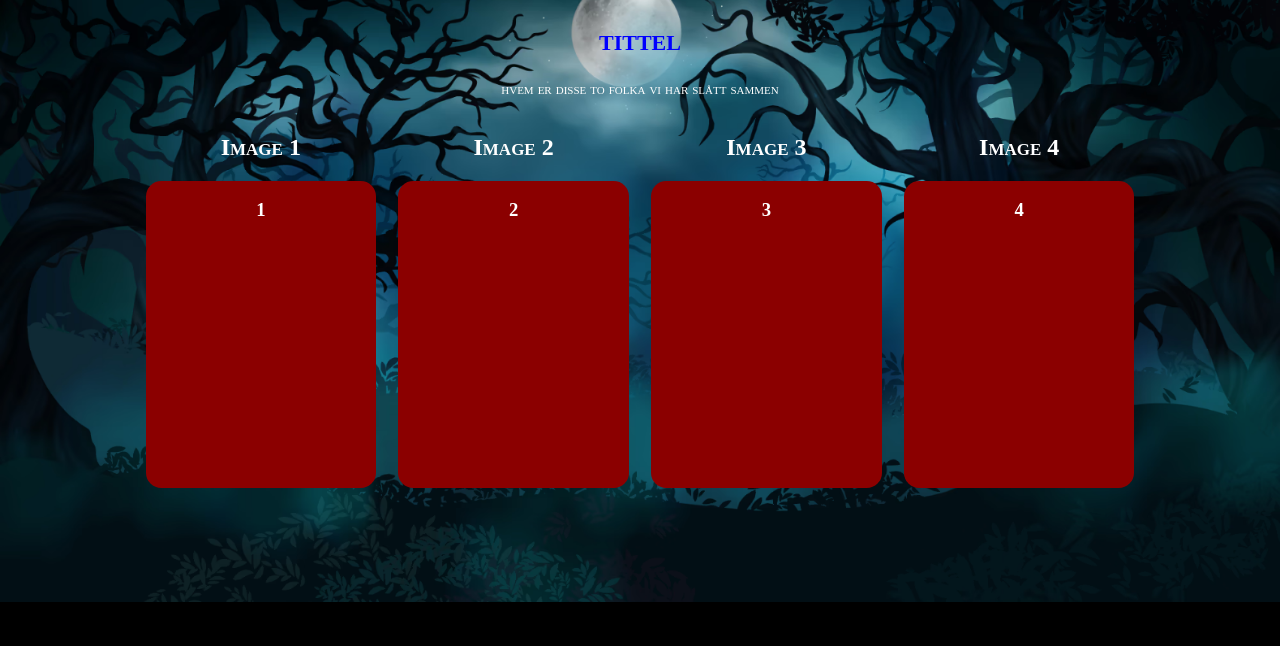
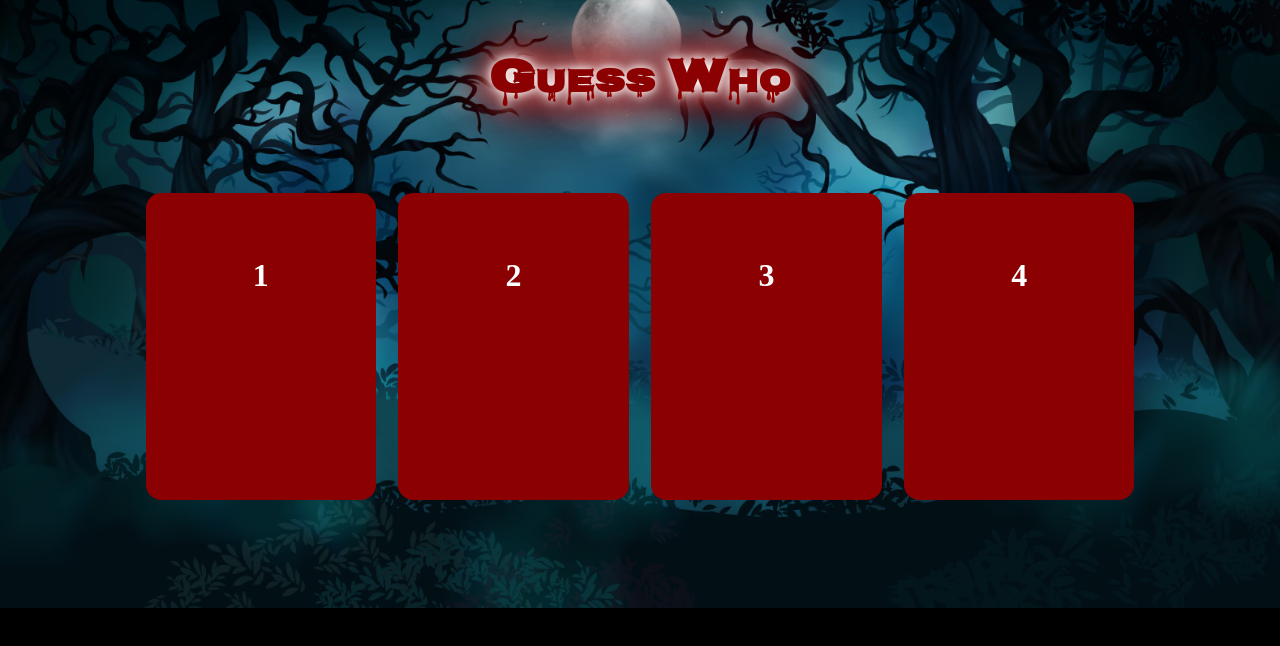
Before and after one commit to vektorprogrammet/halloween-jeopardy, a React (Vite) app: page /GuessWho in a window 1280 px wide. Shown: the top 646 px of the page. Built offline with nearby package versions, Linux system fonts and the light colour scheme.

Commit message:
feat: :sparkles: Fixed some styling

```diff
--- a/src/components/challenge/Challenge.css
+++ b/src/components/challenge/Challenge.css
@@ -31,10 +31,7 @@
     scale: 1.05;
 }
 
-.link {
-    /* display: inline-block; */
-    height: 100%;
-    width: 100%;
+.url{
     color: #fff;
     text-decoration: none;
 }
--- a/src/components/challenge/ChallengeLists.tsx
+++ b/src/components/challenge/ChallengeLists.tsx
@@ -18,7 +18,7 @@ export const hahahalloween_challenges: ReactNode[] = [
     // Enten link/bytte side til eller fysisk (med kort) hesteveddeløp. Laget med færrest poeng får velge farge først (evt. de som åpnet luken)
     // <h3>Hesteveddeløp! Alle lag får hver sin farge, og vinneren får poengene og dele ut 10 slurker</h3>,
     <button className='new-page-button' >
-        <a href="https://filipskaug.github.io/HorseRace/" target='blank' className='link'>Hesteløp!</a>
+        <a href="https://filipskaug.github.io/HorseRace/" target='blank' className='url'>Hesteløp!</a>
     </button>,
     // Limbo-konkurranse mellom alle lag. En fra hvert lag deltar. Alle starter like høyt opp (høyde på personen har ingenting å si).
     <h3>Limbo! Alle lag sender en utfordrer. Vinneren får poengene, og dele ut 10 slurker</h3>,
@@ -41,8 +41,11 @@ export const trick_or_treat_challenges: ReactNode[] = [
     // Leser en sant eller usant-påstand for hver av lagmedlemmene. Dersom de svarer riktig, får de dele ut 3 slurker, ved feil må laget ta 3 slurker. Alle feil = chug på hele laget
     <h3>Sant eller usant: alle på laget får en hver. Riktig = dele ut 3 slurker, feil = laget tar 3 slurker</h3>,
     // Enten link/bytte side til eller mini-spin the wheel inni luka. F.eks. tall fra 1-6, og laget må drikke antall slurker hjulet lander på
-    <button onClick={() => { window.open('/SpinTheWheel', '_blank') }} className="new-page-button">
-        Spin the wheel!
+    // <button onClick={() => { window.open('/SpinTheWheel', '_blank') }} className="new-page-button">
+    //     Spin the wheel!
+    // </button>,
+    <button className='new-page-button' >
+        <a href="https://wheelofnames.com/" target='blank' className='url'>Spin the wheel!</a>
     </button>,
     // Én på laget får vodkashot, resten vann. De tar den samtidig, og de andre lagene stemmer på hvem som drakk vodka. Lag som gjetter riktig får halvparten av poengene (resten gis til spillerlaget). Ingen riktig = laget får alle poengene
     <h3>Vann eller vodka</h3>,
--- a/src/pages/guessWho/Components/image/Image.tsx
+++ b/src/pages/guessWho/Components/image/Image.tsx
@@ -11,7 +11,7 @@ export default function Image({image, index}:ImageProps){
     return (
         <>
         <div className="category-container">
-            <h2>Image {index}</h2>
+
 
             <div className="imagecategory-slots">
                 <ImageSlot coverText={index} image={image}/>
--- a/src/pages/guessWho/Components/imageCover/ImageCover.css
+++ b/src/pages/guessWho/Components/imageCover/ImageCover.css
@@ -16,3 +16,8 @@
   filter: brightness(75%);
   scale: 1;
 }
+
+.cover-text{
+  font-size: xx-large;
+  margin-top: 5vw;
+}
--- a/src/pages/guessWho/Components/imageCover/ImageCover.tsx
+++ b/src/pages/guessWho/Components/imageCover/ImageCover.tsx
@@ -9,7 +9,7 @@ export default function Cover({ text }: CoverProps) {
     return (
         <>
             <div className="imagecover-container">
-                <h3>{text}</h3>
+                <h2 className='cover-text'>{text}</h2>
             </div>
         </>
     )
--- a/src/pages/guessWho/Components/imageSlot/ImageSlot.css
+++ b/src/pages/guessWho/Components/imageSlot/ImageSlot.css
@@ -4,6 +4,7 @@
   width: 18vw;
   position: relative;
   border-radius: 1.2vw;
+  margin-top: 3vw;
 }
 
 .imageslot-container:hover {
--- a/src/pages/guessWho/GuessWho.tsx
+++ b/src/pages/guessWho/GuessWho.tsx
@@ -7,9 +7,8 @@ const images: string[] = ["1", "2", "3", "4"]
 export const GuessWho = () => {
     return (
         <>
-            <div>
-               <h1>tittel</h1>
-               <p>hvem er disse to folka vi har slått sammen</p>
+            <div className='header-container'>
+               <h1 className='header glow'>Guess Who</h1>
             </div>
 
             <div className="images-container">
```
Lines whose indentation alone changed are shown as unchanged.
